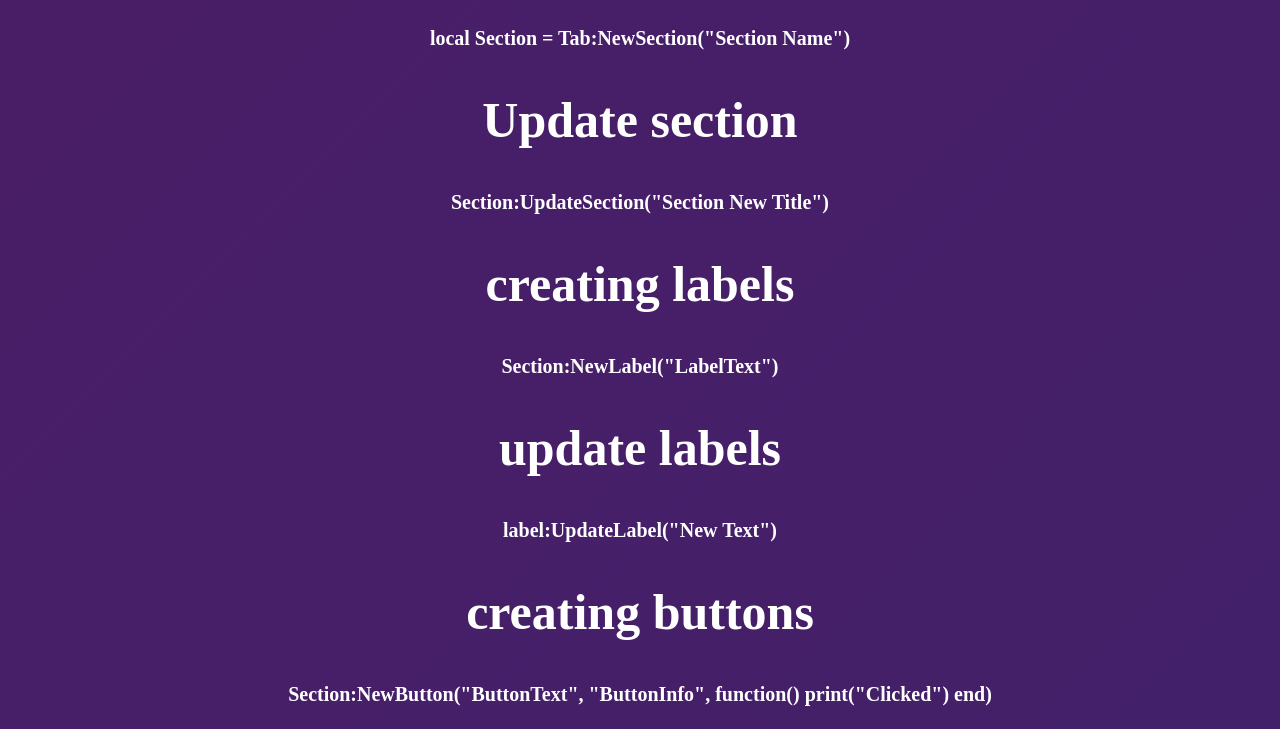
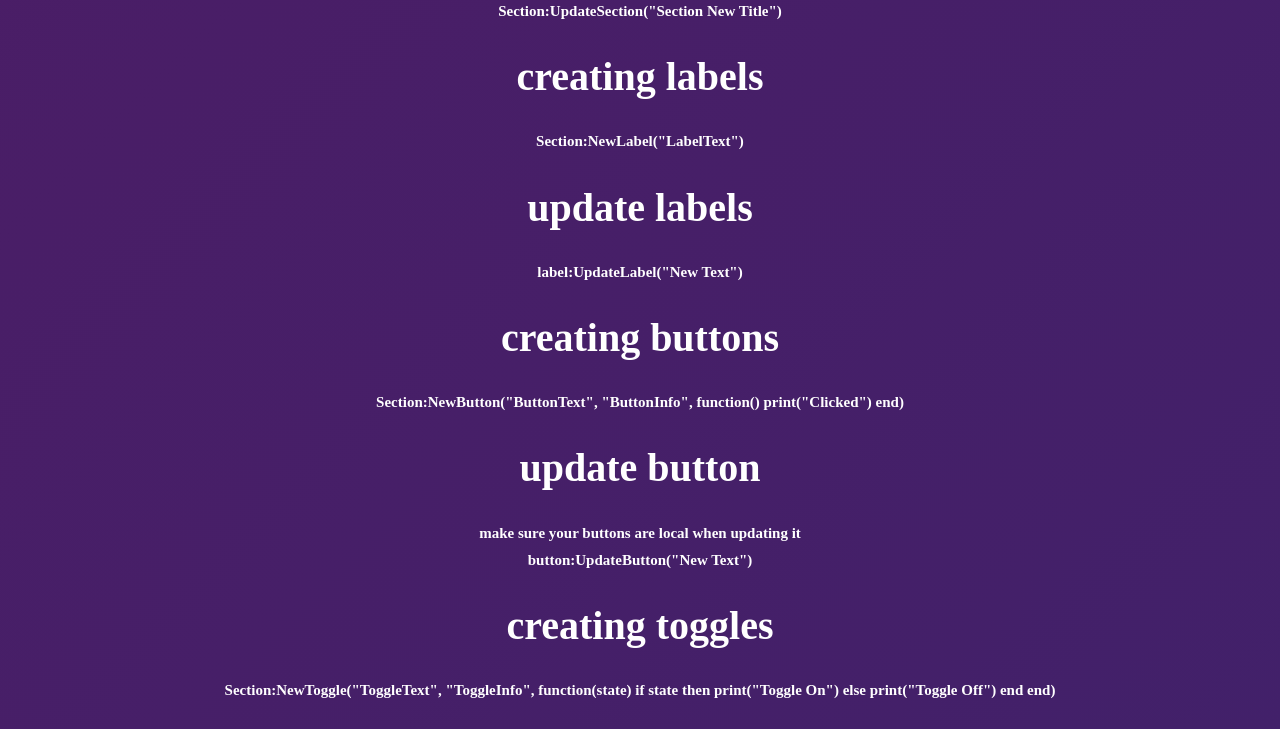
Before and after one commit to lol-lo-l/Manticore-UI-Library-docs, a plain HTML site: page index.html in a window 1280 px wide. Shown: the part 737-1466 px from the top of the page. Drawn offline with Linux system fonts and the light colour scheme.

Commit message:
Update index.html

```diff
--- a/index.html
+++ b/index.html
@@ -7,12 +7,12 @@
 </head>
 <style>
     h1 {
-        font-size: 20px;
+        font-size: 15px;
         color: white;
     }
 
     h2 {
-        font-size: 50px;
+        font-size: 40px;
         color: white;
     }
 
```
